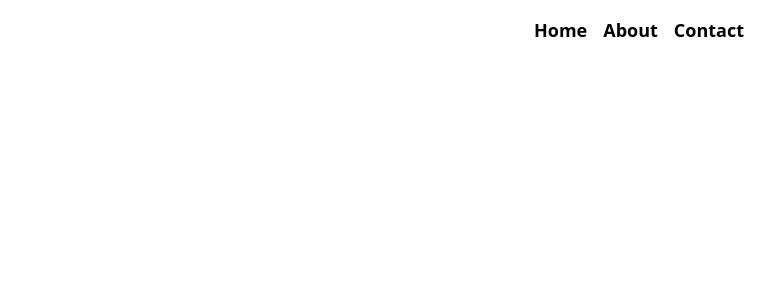
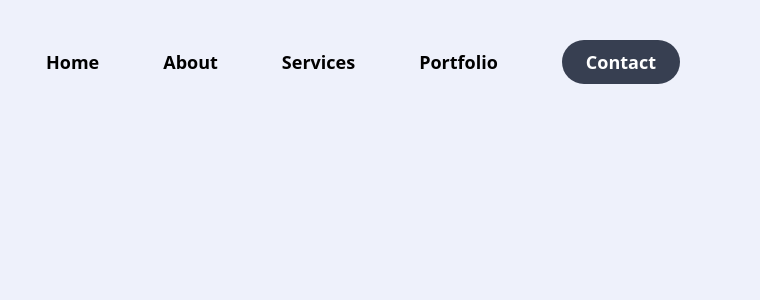
Before and after one commit to ImJars/ViteSpline, a React (Vite) app in the folder ViteSpline/: page / in a window 1280 px wide. Shown: the top 300 px of the page, without its empty margins (520-1280 px from the left). Built offline with nearby package versions, Linux system fonts and the light colour scheme.

Commit message:
Header_idea-complete

```diff
--- a/ViteSpline/src/App.jsx
+++ b/ViteSpline/src/App.jsx
@@ -14,7 +14,9 @@ import Header from './header'
 function App() {
   return (
     <>
-      <section>
+      <section
+        className='bg-background w-full h-screen'
+      >
         <Header />
         {/* <Container>
           <div className='bg-red-500 h-64 m-2'>1</div>
--- a/ViteSpline/src/components/header_link.jsx
+++ b/ViteSpline/src/components/header_link.jsx
@@ -4,7 +4,7 @@ function Header_link({ classNames, name_link, section_link}) {
     return (
         <>
             <a
-                className={ `${ classNames } text-lg font-bold`  }
+                className={ `${ classNames } text-lg font-bold flex items-center`  }
                 href={ section_link}
             >
                 <li>
--- a/ViteSpline/src/header.jsx
+++ b/ViteSpline/src/header.jsx
@@ -5,14 +5,14 @@ function Header() {
     return (
         <>
             <header
-                className='flex justify-between items-center p-4'
+                className='flex justify-between items-center px-20 py-10'
             >
                 <div>
 
                 </div>
                 <div>
                     <ul
-                        className='flex space-x-4'
+                        className='flex space-x-16'
                     >
                         <Header_link
                             name_link='Home'
@@ -23,6 +23,15 @@ function Header() {
                             section_link='#'
                         />
                         <Header_link
+                            name_link='Services'
+                            section_link='#'
+                        />
+                        <Header_link
+                            name_link='Portfolio'
+                            section_link='#'
+                        />
+                        <Header_link
+                            classNames={'bg-color_dark_blue py-2 px-6 rounded-full text-white'}
                             name_link='Contact'
                             section_link='#'
                         />
```
